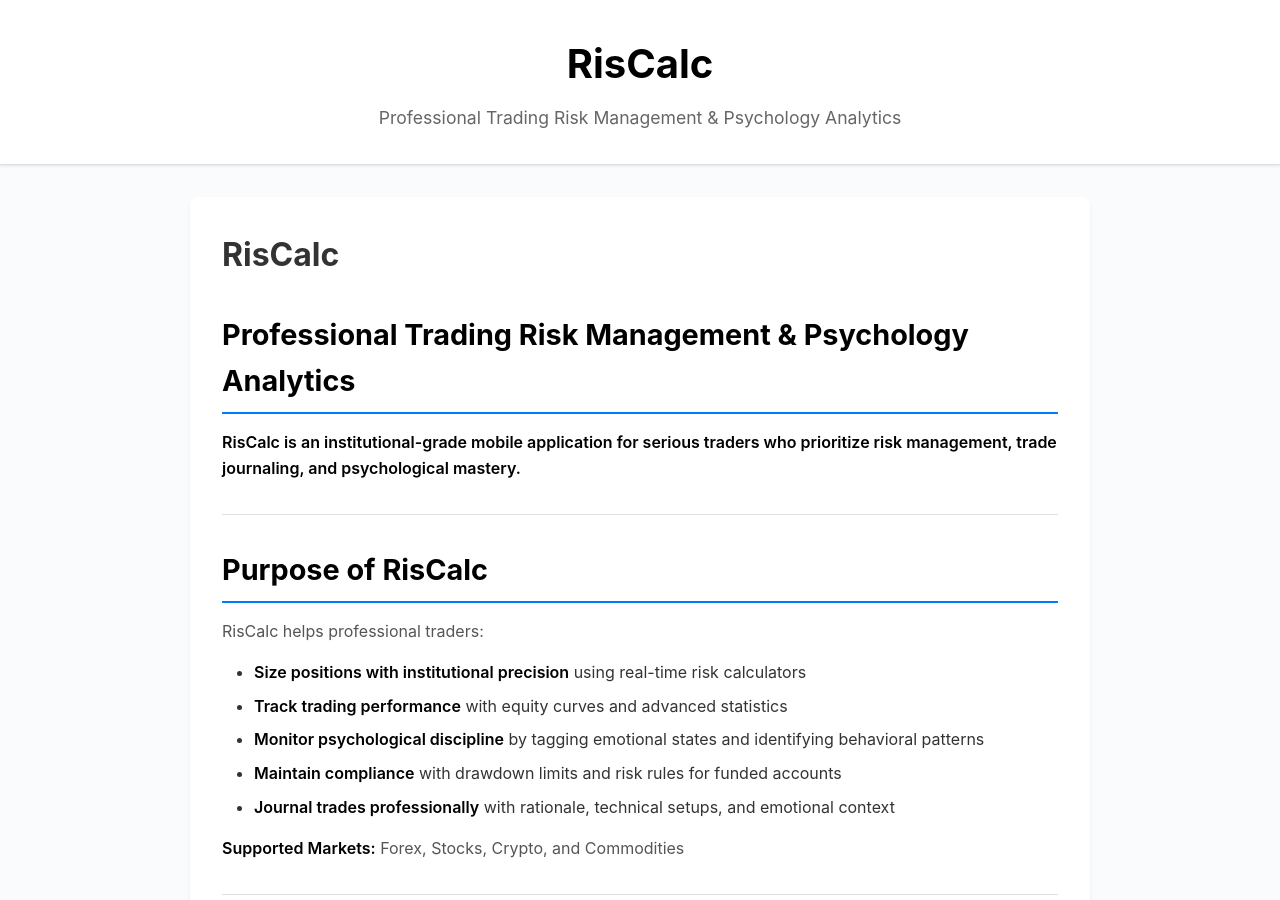
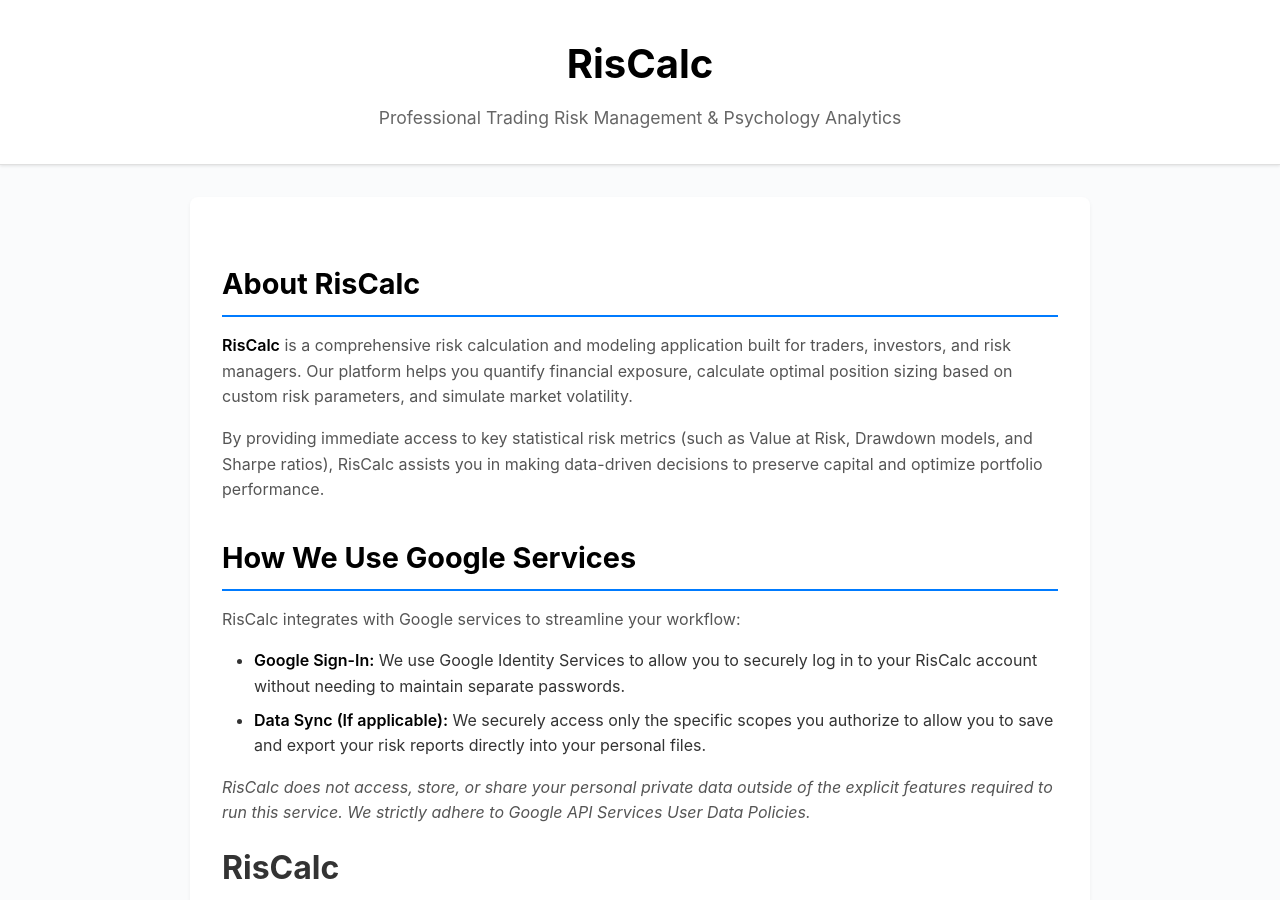
Before and after one commit to RisCalc/RisCalc-Website, a Jekyll site: the page built from index.md, in a window 1280 px wide and 900 px high. Built offline with Jekyll 4.4.1, drawn with Linux system fonts in a browser that asks for light colours.

Commit message:
Merge verification homepage content into layout: add title, description, OG url, and About/Google Services sections so generated pages include verification text

```diff
--- a/_layouts/default.html
+++ b/_layouts/default.html
@@ -3,15 +3,15 @@
 <head>
     <meta charset="UTF-8">
     <meta name="viewport" content="width=device-width, initial-scale=1.0">
-    <title>RisCalc</title>
-    <meta name="description" content="{{ page.description | default: site.description }}">
+    <title>RisCalc - Advanced Risk Calculation and Portfolio Modeling</title>
+    <meta name="description" content="RisCalc is a risk calculation application that helps traders and financial analysts evaluate portfolio risk, calculate position sizing, and manage exposure.">
     <meta name="application-name" content="RisCalc">
     <meta name="apple-mobile-web-app-title" content="RisCalc">
     <meta property="og:title" content="RisCalc">
     <meta property="og:site_name" content="RisCalc">
     <meta property="og:type" content="website">
-    <meta property="og:url" content="{{ site.url }}">
-    <meta property="og:description" content="{{ site.description }}">
+    <meta property="og:url" content="https://www.riscalctrading.com">
+    <meta property="og:description" content="Evaluate portfolio risk and calculate position sizing with RisCalc.">
     <link rel="canonical" href="{{ site.url }}{{ page.url }}">
     <link rel="manifest" href="/manifest.json">
     <link rel="icon" type="image/png" href="/favicon.png">
@@ -152,6 +152,35 @@
         <p>Professional Trading Risk Management & Psychology Analytics</p>
     </header>
     <main>
+        <!-- Verification content merged into layout so generated pages include it -->
+        <section>
+            <h2>About RisCalc</h2>
+            <p>
+                <strong>RisCalc</strong> is a comprehensive risk calculation and modeling application built for traders, investors, and risk managers. Our platform helps you quantify financial exposure, calculate optimal position sizing based on custom risk parameters, and simulate market volatility.
+            </p>
+            <p>
+                By providing immediate access to key statistical risk metrics (such as Value at Risk, Drawdown models, and Sharpe ratios), RisCalc assists you in making data-driven decisions to preserve capital and optimize portfolio performance.
+            </p>
+        </section>
+
+        <section>
+            <h2>How We Use Google Services</h2>
+            <p>
+                RisCalc integrates with Google services to streamline your workflow:
+            </p>
+            <ul>
+                <li>
+                    <strong>Google Sign-In:</strong> We use Google Identity Services to allow you to securely log in to your RisCalc account without needing to maintain separate passwords.
+                </li>
+                <li>
+                    <strong>Data Sync (If applicable):</strong> We securely access only the specific scopes you authorize to allow you to save and export your risk reports directly into your personal files.
+                </li>
+            </ul>
+            <p>
+                <em>RisCalc does not access, store, or share your personal private data outside of the explicit features required to run this service. We strictly adhere to Google API Services User Data Policies.</em>
+            </p>
+        </section>
+
         {{ content }}
     </main>
     <footer>
```
